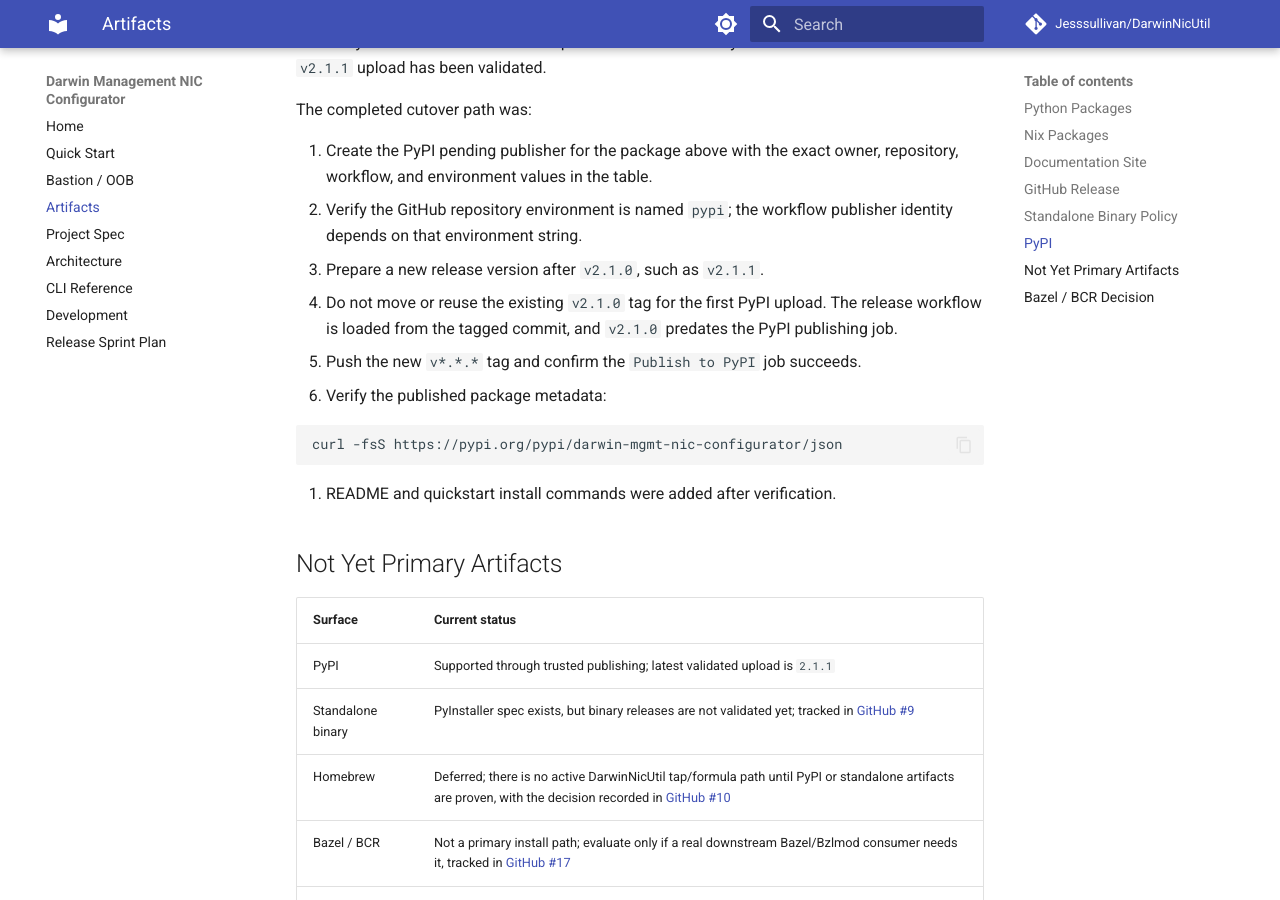
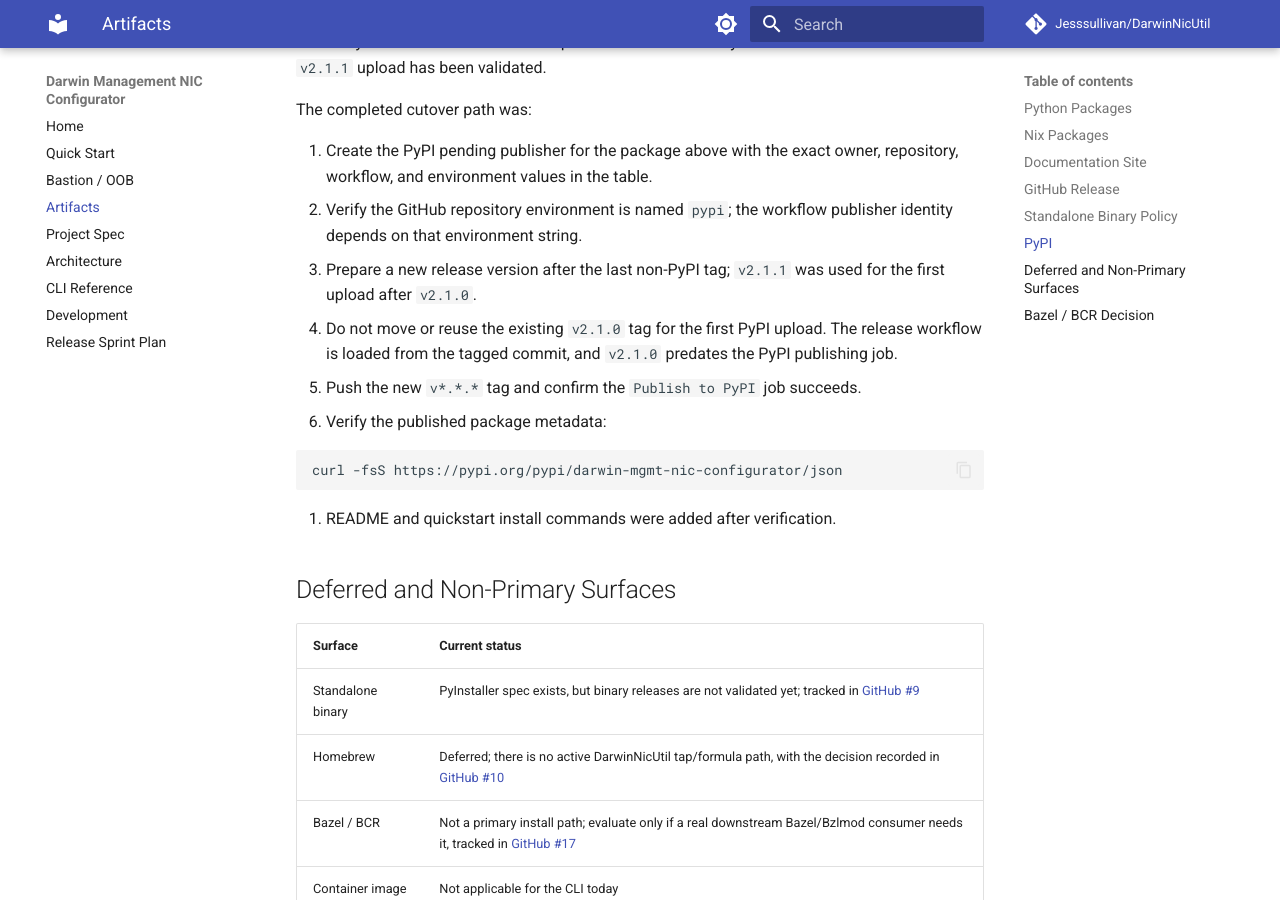
Before and after one commit to Jesssullivan/DarwinNicUtil, an MkDocs documentation site: the page built from docs/artifacts.md, in a window 1280 px wide and 900 px high, scrolled down 2669 px. Built offline with MkDocs 1.6.1 and Material for MkDocs 9.7.7, drawn with Linux system fonts in a browser that asks for light colours; comment, search, counter and statistics services are not loaded; some of the changed text lies outside the part shown.

Commit message:
docs: polish final release surfaces

````diff
--- a/docs/artifacts.md
+++ b/docs/artifacts.md
@@ -48,7 +48,7 @@
 The stable FlakeHub release reference is:
 
 ```bash
-nix run "https://flakehub.com/f/Jesssullivan/DarwinNicUtil/v2.1.0" -- status
+nix run "https://flakehub.com/f/Jesssullivan/DarwinNicUtil/v2.1.1" -- status
 ```
 
 The direct GitHub flake reference remains supported:
@@ -105,7 +105,7 @@
 ## PyPI
 
 PyPI publication is live for `darwin-mgmt-nic-configurator` through trusted
-publishing. Install with:
+publishing. The latest validated upload is `2.1.1`. Install with:
 
 ```bash
 uv tool install darwin-mgmt-nic-configurator
@@ -130,7 +130,8 @@
    owner, repository, workflow, and environment values in the table.
 2. Verify the GitHub repository environment is named `pypi`; the workflow
    publisher identity depends on that environment string.
-3. Prepare a new release version after `v2.1.0`, such as `v2.1.1`.
+3. Prepare a new release version after the last non-PyPI tag; `v2.1.1` was
+   used for the first upload after `v2.1.0`.
 4. Do not move or reuse the existing `v2.1.0` tag for the first PyPI upload.
    The release workflow is loaded from the tagged commit, and `v2.1.0`
    predates the PyPI publishing job.
@@ -143,13 +144,12 @@
 
 7. README and quickstart install commands were added after verification.
 
-## Not Yet Primary Artifacts
+## Deferred and Non-Primary Surfaces
 
 | Surface | Current status |
 |---------|----------------|
-| PyPI | Supported through trusted publishing; latest validated upload is `2.1.1` |
 | Standalone binary | PyInstaller spec exists, but binary releases are not validated yet; tracked in [GitHub #9](https://github.com/Jesssullivan/DarwinNicUtil/issues/9) |
-| Homebrew | Deferred; there is no active DarwinNicUtil tap/formula path until PyPI or standalone artifacts are proven, with the decision recorded in [GitHub #10](https://github.com/Jesssullivan/DarwinNicUtil/issues/10) |
+| Homebrew | Deferred; there is no active DarwinNicUtil tap/formula path, with the decision recorded in [GitHub #10](https://github.com/Jesssullivan/DarwinNicUtil/issues/10) |
 | Bazel / BCR | Not a primary install path; evaluate only if a real downstream Bazel/Bzlmod consumer needs it, tracked in [GitHub #17](https://github.com/Jesssullivan/DarwinNicUtil/issues/17) |
 | Container image | Not applicable for the CLI today |
 
````
Also changed, not shown: other parts of docs/artifacts.md (+1 -1 lines), CHANGELOG.md (+4 -1 lines), README.md (+4 -4 lines), docs/index.md (+1 -1 lines), docs/project-spec.md (+2 -2 lines), docs/quickstart.md (+1 -1 lines), 1 other file.
